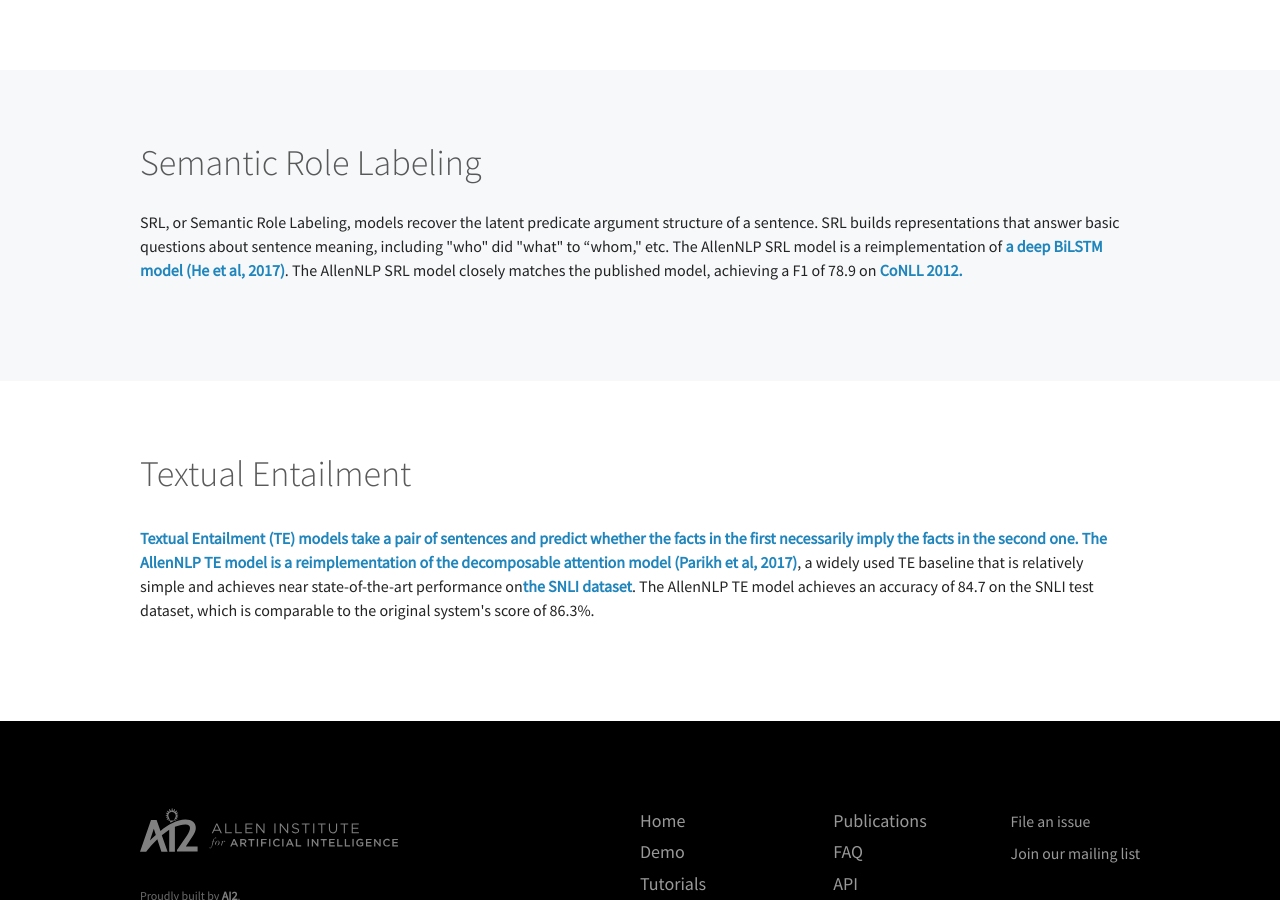
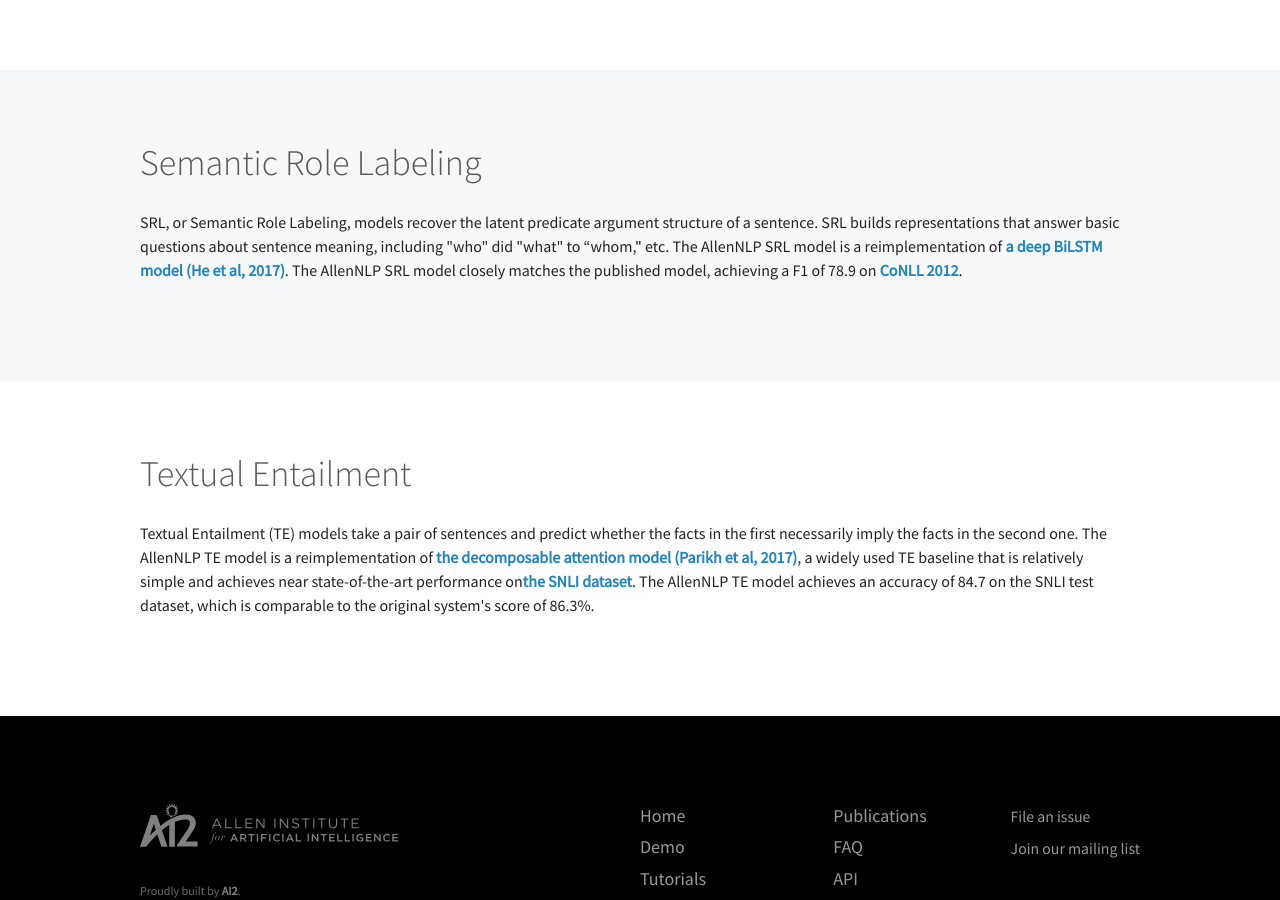
Before and after one commit to allenai/allennlp-website, a Jekyll site: the page built from models.html, in a window 1280 px wide and 900 px high, scrolled down 621 px. Built offline with Jekyll 4.4.1, drawn with Linux system fonts in a browser that asks for light colours.

Commit message:
Close link tag.

```diff
--- a/models.html
+++ b/models.html
@@ -30,7 +30,7 @@
         <div class="constrained constrained--med">
           <div class="padded-med">
             <h2>Semantic Role Labeling</h2>
-            <p class="t-sm">SRL, or Semantic Role Labeling, models recover the latent predicate argument structure of a sentence. SRL builds representations that answer basic questions about sentence meaning, including "who" did "what" to “whom," etc. The AllenNLP SRL model is a reimplementation of <a href="https://homes.cs.washington.edu/~luheng/files/acl2017_hllz.pdf" target="_blank">a deep BiLSTM model (He et al, 2017)</a>. The AllenNLP SRL model closely matches the published model, achieving a F1 of 78.9 on <a href="http://conll.cemantix.org/2012/" target="_blank">CoNLL 2012.</p>
+            <p class="t-sm">SRL, or Semantic Role Labeling, models recover the latent predicate argument structure of a sentence. SRL builds representations that answer basic questions about sentence meaning, including "who" did "what" to “whom," etc. The AllenNLP SRL model is a reimplementation of <a href="https://homes.cs.washington.edu/~luheng/files/acl2017_hllz.pdf" target="_blank">a deep BiLSTM model (He et al, 2017)</a>. The AllenNLP SRL model closely matches the published model, achieving a F1 of 78.9 on <a href="http://conll.cemantix.org/2012/" target="_blank">CoNLL 2012</a>.</p>
           </div>
         </div>
       </div>
```
